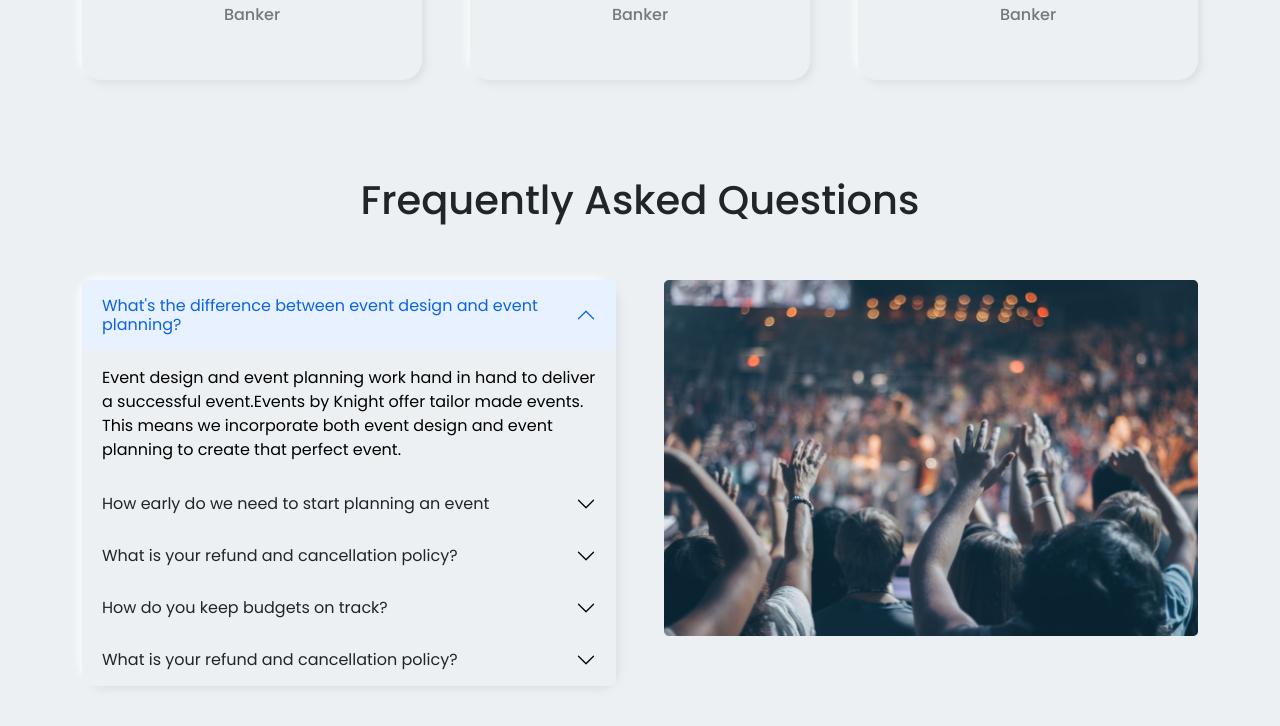
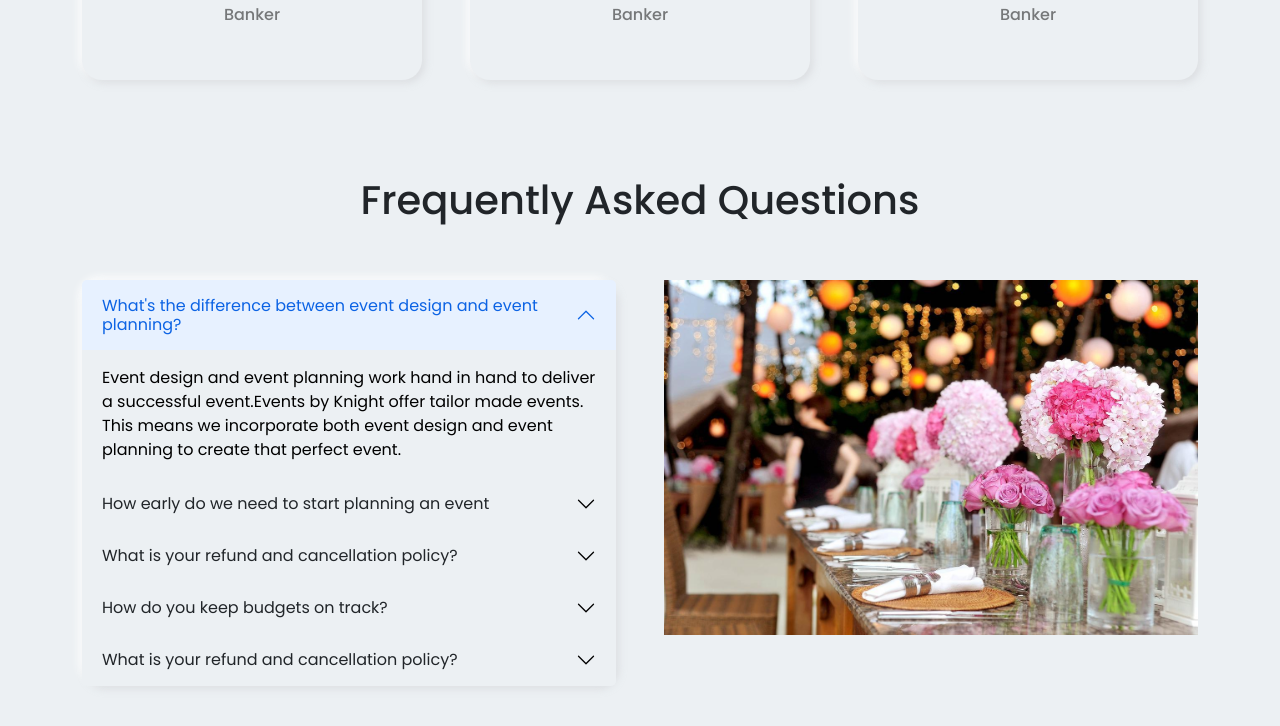
Before and after one commit to BadgerSIO/wedding-convention-center, a plain HTML site: page index.html in a window 1280 px wide. Shown: the part 2225-2951 px from the top of the page. Drawn offline with nearby package versions, Linux system fonts and the light colour scheme.

Commit message:
faq updated

```diff
--- a/index.html
+++ b/index.html
@@ -725,7 +725,7 @@
           <div class="row flex-md-row-reverse gy-5 gy-lg-0 gx-lg-5">
             <div class="col-lg-6">
               <img
-                src="images/people.png"
+                src="images/faq.jpg"
                 alt="people at concert"
                 class="img-fluid"
               />
```
Also changed, not shown: images/faq.jpg (added).
